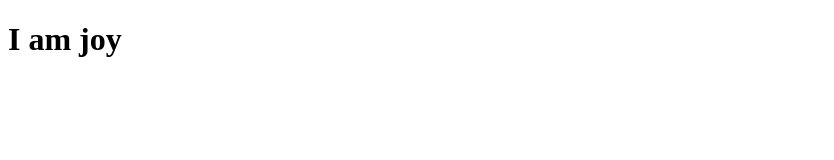
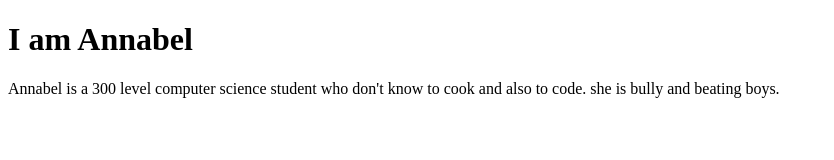
Before and after one commit to AlgorWolf/hackers, a plain HTML site: page index.html in a window 1280 px wide. Shown: the whole page, without its empty margins (0-834 px from the left). Drawn offline with Linux system fonts and the light colour scheme.

Commit message:
new modification

```diff
--- a/index.html
+++ b/index.html
@@ -7,6 +7,9 @@
     <title>Document</title>
 </head>
 <body>
-    <h1>I am joy</h1>
+    <h1>I am Annabel</h1>
+    <p>Annabel is a 300 level computer science student who don't know to cook and also to code.
+        she is bully and beating boys.
+    </p>
 </body>
 </html>
```
